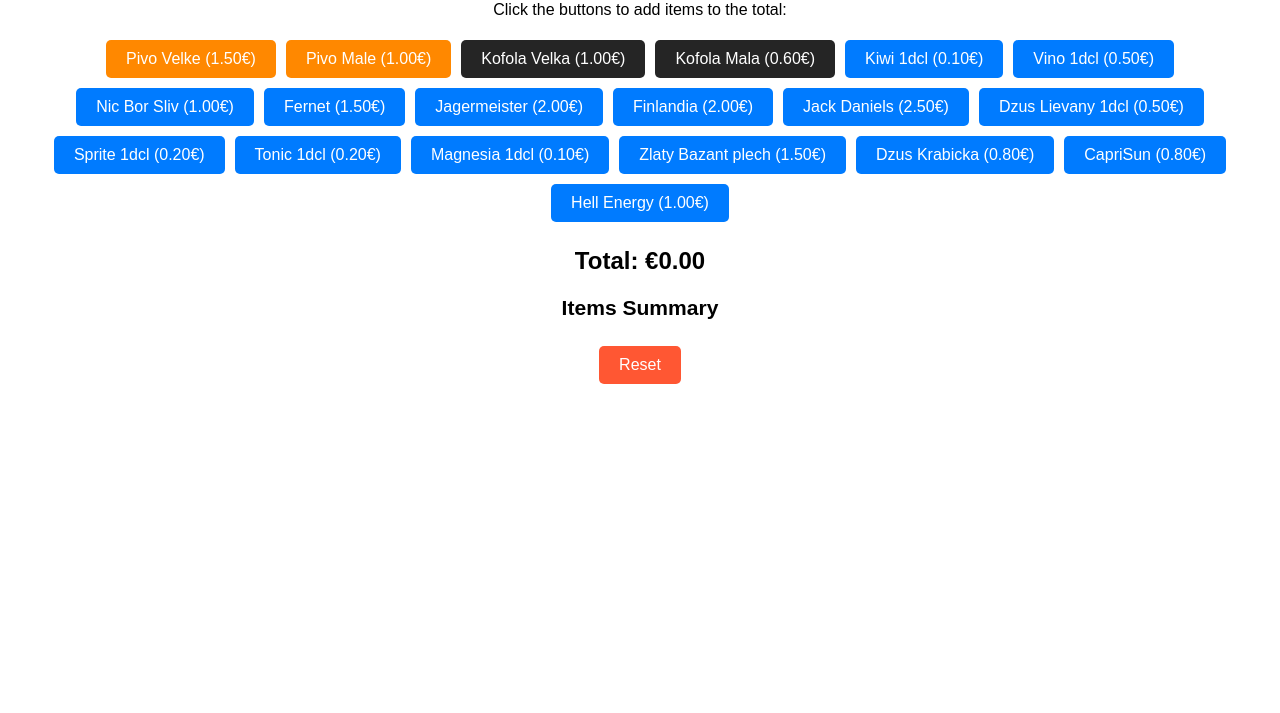
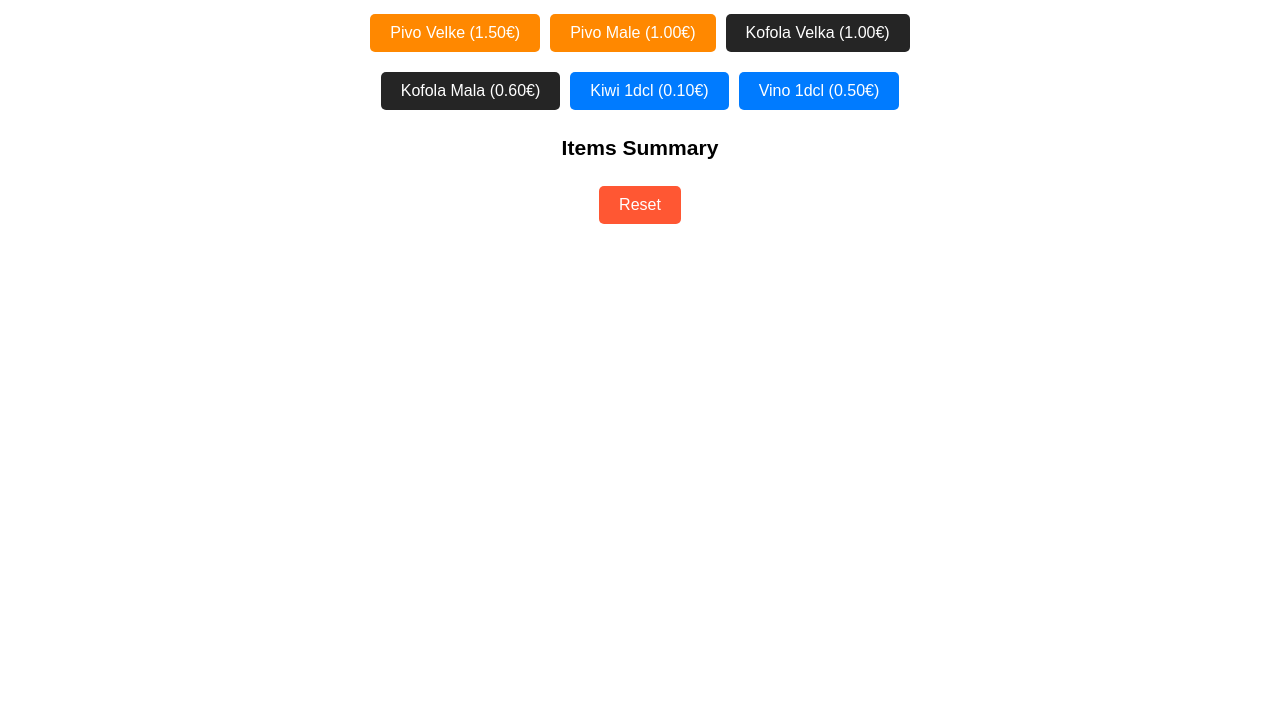
Before and after one commit to mrtn11/exp, a plain HTML site: page index.html in a window 1280 px wide. Shown: the part 87-800 px from the top of the page. Drawn offline with Linux system fonts and the light colour scheme.

Commit message:
Update index.html

```diff
--- a/index.html
+++ b/index.html
@@ -19,11 +19,11 @@
             font-size: 16px;
         }
 
-        .button-container {
+        /* Create a container for rows of buttons */
+        .button-row {
             display: flex;
-            flex-wrap: wrap;
             justify-content: center;
-            margin: 10px -5px; /* Add margin between buttons */
+            margin: 10px 0;
         }
 
         button {
@@ -59,32 +59,21 @@
     </style>
 </head>
 <body>
-    <h1>Simple Price Calculator</h1>
-    <p>Click the buttons to add items to the total:</p>
+    <h2>Total: €<span id="total">0.00</span></h2>
 
-    <div class="button-container">
+    <!-- Create rows of buttons -->
+    <div class="button-row">
         <button onclick="addItem(this)" style="background-color: rgb(255, 136, 0)">Pivo Velke (1.50€)</button>
         <button onclick="addItem(this)" style="background-color: rgb(255, 136, 0)">Pivo Male (1.00€)</button>
         <button onclick="addItem(this)" style="background-color: rgb(37, 37, 37)">Kofola Velka (1.00€)</button>
+        </div>
+
+    <div class="button-row">
         <button onclick="addItem(this)" style="background-color: rgb(37, 37, 37)">Kofola Mala (0.60€)</button>
         <button onclick="addItem(this)">Kiwi 1dcl (0.10€)</button>
         <button onclick="addItem(this)">Vino 1dcl (0.50€)</button>
-        <button onclick="addItem(this)">Nic Bor Sliv (1.00€)</button>
-        <button onclick="addItem(this)">Fernet (1.50€)</button>
-        <button onclick="addItem(this)">Jagermeister (2.00€)</button>
-        <button onclick="addItem(this)">Finlandia (2.00€)</button>
-        <button onclick="addItem(this)">Jack Daniels (2.50€)</button>
-        <button onclick="addItem(this)">Dzus Lievany 1dcl (0.50€)</button>
-        <button onclick="addItem(this)">Sprite 1dcl (0.20€)</button>
-        <button onclick="addItem(this)">Tonic 1dcl (0.20€)</button>
-        <button onclick="addItem(this)">Magnesia 1dcl (0.10€)</button>
-        <button onclick="addItem(this)">Zlaty Bazant plech (1.50€)</button>
-        <button onclick="addItem(this)">Dzus Krabicka (0.80€)</button>
-        <button onclick="addItem(this)">CapriSun (0.80€)</button>
-        <button onclick="addItem(this)">Hell Energy (1.00€)</button>
-    </div>
+        </div>
 
-    <h2>Total: €<span id="total">0.00</span></h2>
 
     <div id="item-summary">
         <h3>Items Summary</h3>
```
